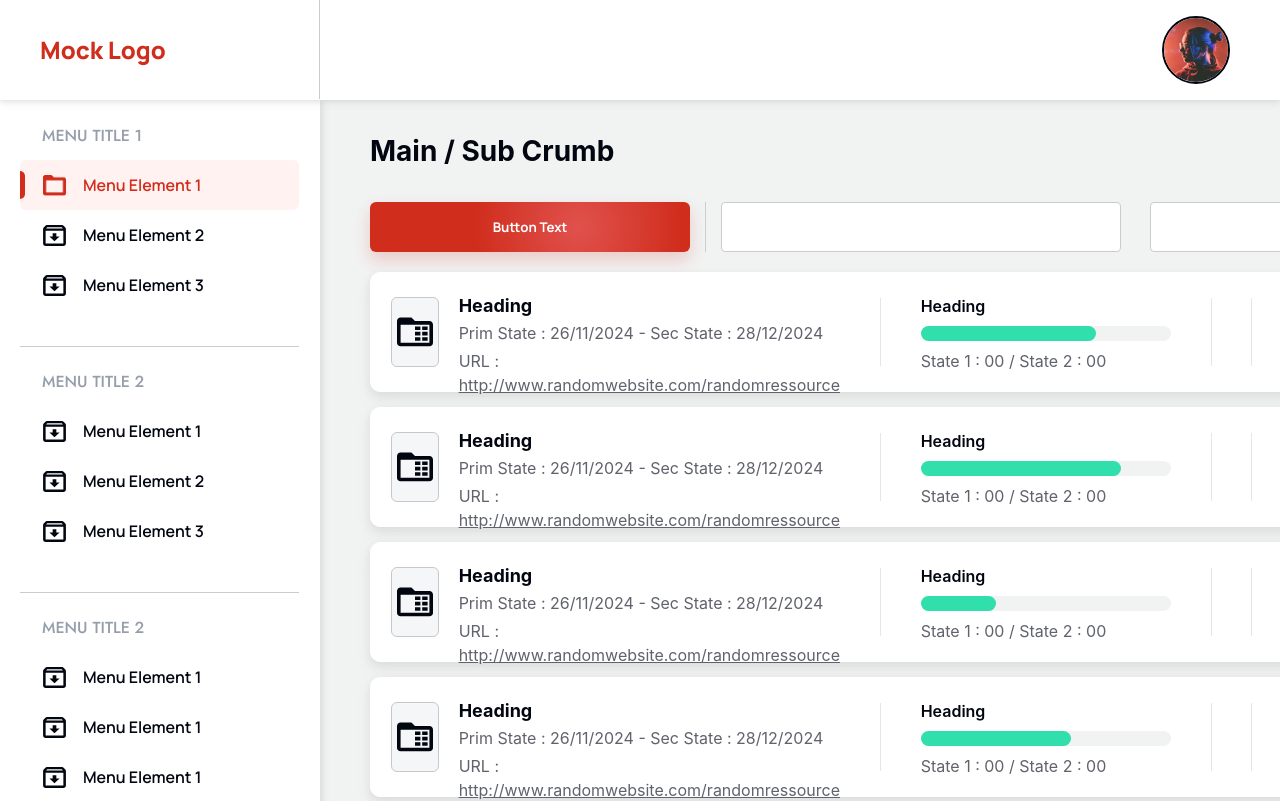
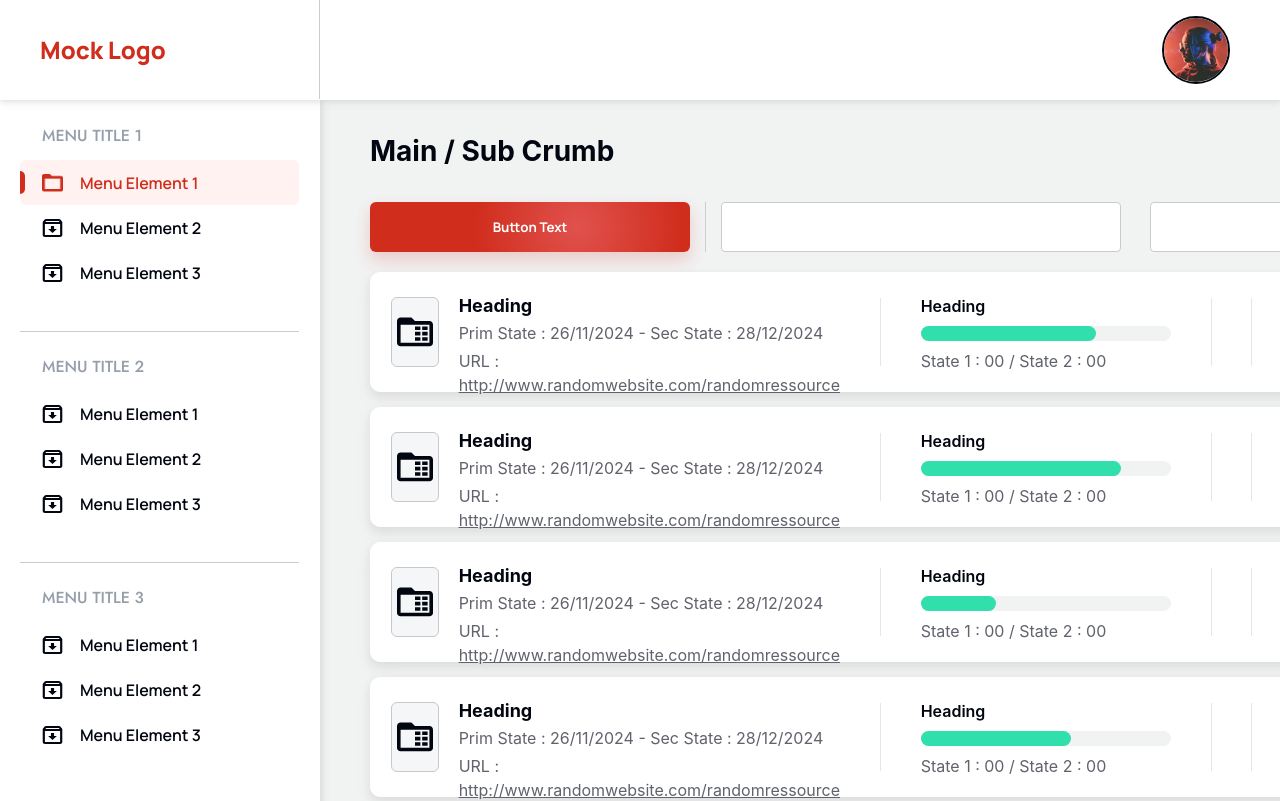
Before and after one commit to ask0ldd/Mock, a React (Vite) app: page / in a window 1280 px wide. Shown: the top 801 px of the page. Built offline with nearby package versions, Linux system fonts and the light colour scheme.

Commit message:
mannavbar item resizing

```diff
--- a/src/components/MainNavBar.tsx
+++ b/src/components/MainNavBar.tsx
@@ -59,7 +59,7 @@ function MainNavBar(){
             </li>
             <div className='menuSeparators'></div>
             <li className='menuSectionContainer topMg'>
-                <span className='title jost-500'>MENU TITLE 2</span>
+                <span className='title jost-500'>MENU TITLE 3</span>
                 <ul className='menuItemsContainer'>
                     <li className='menuItem' style={{marginTop:'12px'}}>
                         <div className='decorator'></div>
@@ -73,14 +73,14 @@ function MainNavBar(){
                         <svg width="25" height="23" viewBox="0 0 25 23" fill="none" xmlns="http://www.w3.org/2000/svg">
                             <path d="M24.3611 2.83912L22.4306 0.700231C22.0556 0.267361 21.4861 0 20.8333 0H4.16667C3.51389 0 2.94444 0.267361 2.55556 0.700231L0.638889 2.83912C0.236111 3.27199 0 3.84491 0 4.45602V20.3704C0 21.7708 1.25 22.9167 2.77778 22.9167H22.2222C23.75 22.9167 25 21.7708 25 20.3704V4.45602C25 3.84491 24.7639 3.27199 24.3611 2.83912ZM4.5 2.5463H20.5L21.625 3.78125H3.38889L4.5 2.5463ZM2.77778 20.3704V6.36574H22.2222V20.3704H2.77778ZM14.5139 8.91204H10.4861V12.7315H6.94444L12.5 17.8241L18.0556 12.7315H14.5139V8.91204Z" fill="#020611"/>
                         </svg>
-                        <div>Menu Element 1</div>
+                        <div>Menu Element 2</div>
                     </li>
                     <li className='menuItem'>
                         <div className='decorator'></div>
                         <svg width="25" height="23" viewBox="0 0 25 23" fill="none" xmlns="http://www.w3.org/2000/svg">
                             <path d="M24.3611 2.83912L22.4306 0.700231C22.0556 0.267361 21.4861 0 20.8333 0H4.16667C3.51389 0 2.94444 0.267361 2.55556 0.700231L0.638889 2.83912C0.236111 3.27199 0 3.84491 0 4.45602V20.3704C0 21.7708 1.25 22.9167 2.77778 22.9167H22.2222C23.75 22.9167 25 21.7708 25 20.3704V4.45602C25 3.84491 24.7639 3.27199 24.3611 2.83912ZM4.5 2.5463H20.5L21.625 3.78125H3.38889L4.5 2.5463ZM2.77778 20.3704V6.36574H22.2222V20.3704H2.77778ZM14.5139 8.91204H10.4861V12.7315H6.94444L12.5 17.8241L18.0556 12.7315H14.5139V8.91204Z" fill="#020611"/>
                         </svg>
-                        <div>Menu Element 1</div>
+                        <div>Menu Element 3</div>
                     </li>
                 </ul>
             </li>
--- a/src/style/MainNavBar.css
+++ b/src/style/MainNavBar.css
@@ -51,7 +51,7 @@ nav .menuSeparators {
 }
 
 .menuItemsContainer .menuItem {
-  height: 50px;
+  height: 45px;
   width: 100%;
   display: flex;
   align-items: center;
@@ -64,7 +64,7 @@ nav .menuSeparators {
 }
 
 .menuItemsContainer .menuItem .decorator {
-  height: 28px;
+  height: 23px;
   width: 5px;
   border-radius: 0 5px 5px 0;
   background-color: var(--sec-bg-color);
@@ -75,19 +75,19 @@ nav .menuSeparators {
 }
 
 .menuItemsContainer .menuItem img {
-  margin-left: 18px;
+  margin-left: 17px;
   margin-right: 17px;
   /* temporary */
-  width: 23px;
-  height: 21px;
+  width: 21px;
+  height: 18px;
 }
 
 .menuItemsContainer .menuItem svg {
-  margin-left: 18px;
+  margin-left: 17px;
   margin-right: 17px;
   /* temporary */
-  width: 23px;
-  height: 21px;
+  width: 21px;
+  height: 18px;
 }
 
 .menuItemsContainer .menuItem.active {
```
